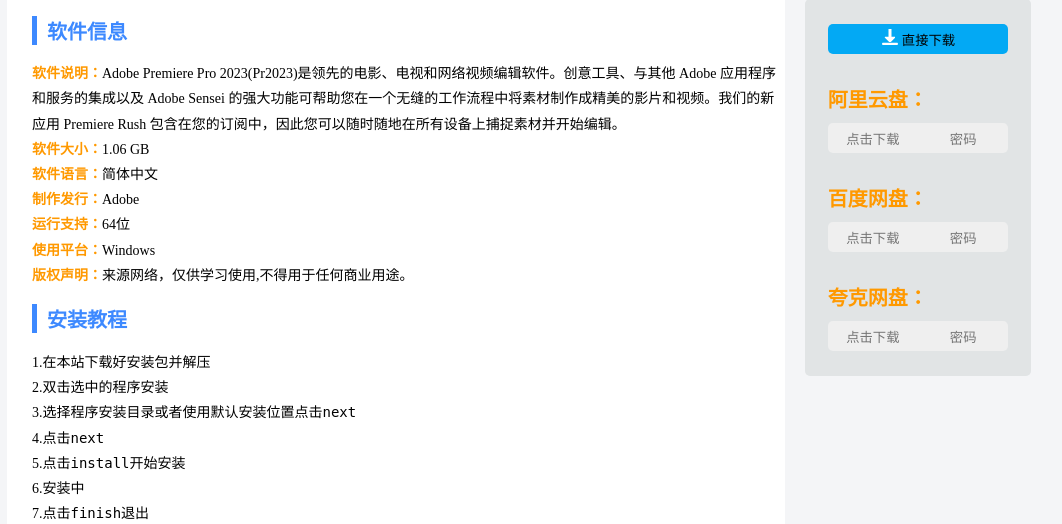
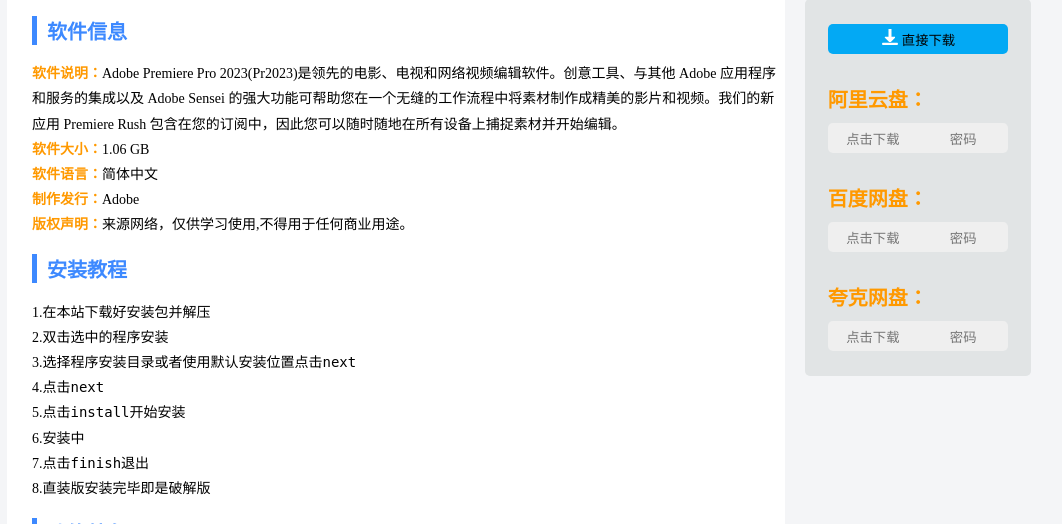
Before and after one commit to jackhao2018/flaskProject, a Flask app: page /jiaocheng/pr in a window 1280 px wide. Shown: the part 635-1159 px from the top of the page, without its empty margins (121-1183 px from the left). Run offline with Flask 2, Linux system fonts and the light colour scheme; parts of the project's set-up code (start-up, migrations or seed data) failed here and were passed over.

Commit message:
细节优化

```diff
--- a/templates/index.html
+++ b/templates/index.html
@@ -42,7 +42,7 @@
     <script>
         var player = new Aliplayer({
             id: 'J_prismPlayer',
-            source: 'artc://qianye-bzhan.top/live/live?auth_key=1669590311-0-0-6eca6816c11fe51d0f9ee00a8688f064',//播放地址，使用超低延时直播（RTS）地址，协议是artc://。
+            source: 'artc://qianye-bzhan.top/live/live?auth_key=1669792416-0-0-6693fedbf79a8260bf71b754c0aa7d5e',//播放地址，使用超低延时直播（RTS）地址，协议是artc://。
             // rtsFallbackSource: '<your play URL>',//（可选）RTS的降级地址（如HLS地址或FLV地址）。
             isLive: true,//是否为直播播放。
             autoplay: false,
--- a/templates/jiaocheng/software-download.html
+++ b/templates/jiaocheng/software-download.html
@@ -57,8 +57,8 @@
                         <span style="color: #ff9900;"><strong>软件大小：</strong></span>1.06 GB<br>
                         <strong><span style="color: #ff9900;">软件语言：</span></strong>简体中文<br>
                         <span style="color: #ff9900;"><strong>制作发行：</strong></span>Adobe<br>
-                        <strong><span style="color: #ff9900;">运行支持：</span></strong>64位<br>
-                        <strong><span style="color: #ff9900;">使用平台：</span></strong>Windows<br>
+                        <!-- <strong><span style="color: #ff9900;">运行支持：</span></strong>64位<br> -->
+                        <!-- <strong><span style="color: #ff9900;">使用平台：</span></strong>Windows<br> -->
                         <strong><span style="color: #ff9900;">版权声明：</span></strong>来源网络，仅供学习使用,不得用于任何商业用途。
                     </p>
                     <h2>安装教程</h2>
```
